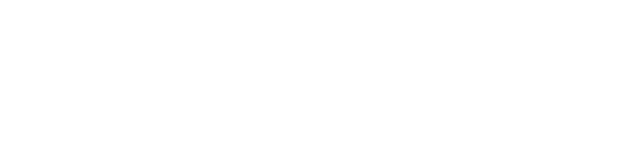
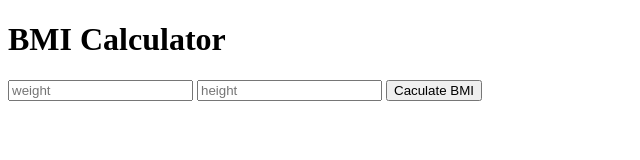
Before and after one commit to zruiz91/expressCalculator, a website: page bmiCalculator.html in a window 1280 px wide. Shown: the whole page, without its empty margins (0-640 px from the left). Drawn offline with Linux system fonts and the light colour scheme.

Commit message:
added the get and post routes for the bmiCalculator page.

```diff
--- a/bmiCalculator.html
+++ b/bmiCalculator.html
@@ -4,9 +4,15 @@
     <meta charset="UTF-8">
     <meta http-equiv="X-UA-Compatible" content="IE=edge">
     <meta name="viewport" content="width=device-width, initial-scale=1.0">
-    <title>Document</title>
+    <title>BMI Calculator</title>
 </head>
 <body>
+    <h1>BMI Calculator</h1>
 
+    <form action="/bmiCalculator" method="post">
+        <input type="text" name="weight" placeholder="weight">
+        <input type="text" name="height" placeholder="height">
+        <button type="submit" name="submit">Caculate BMI</button>
+    </form>
 </body>
 </html>
```
Also changed, not shown: calculator.js (+16 -1 lines).
